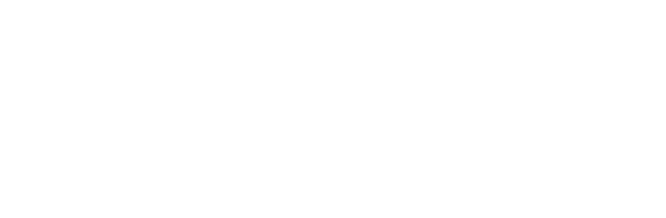
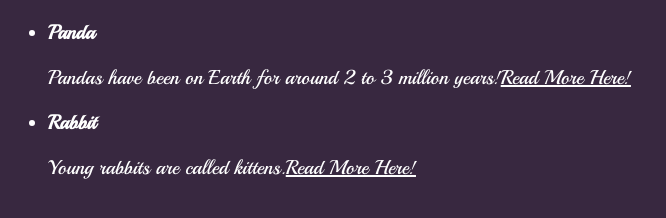
Before and after one commit to kellyx1636/css3-project, a plain HTML site: page index.html in a window 1280 px wide. Shown: the whole page, without its empty margins (0-666 px from the left). Drawn offline with Linux system fonts and the light colour scheme.

Commit message:
Made background purple again.

```diff
--- a/stylesheet.css
+++ b/stylesheet.css
@@ -1,6 +1,6 @@
 * {
-    /*background-color: rgb(56, 40, 64);*/
-    background-color: linear-gradient(purple, blue);
+    background-color: rgb(56, 40, 64);
+    /*background-color: linear-gradient(purple, blue);*/
     font-family: playball;
     color: white;
     font-size: 20px;
```
